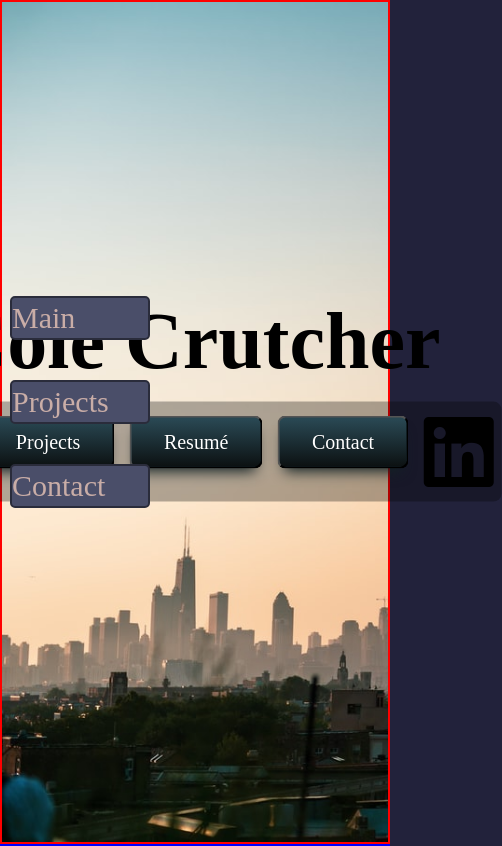
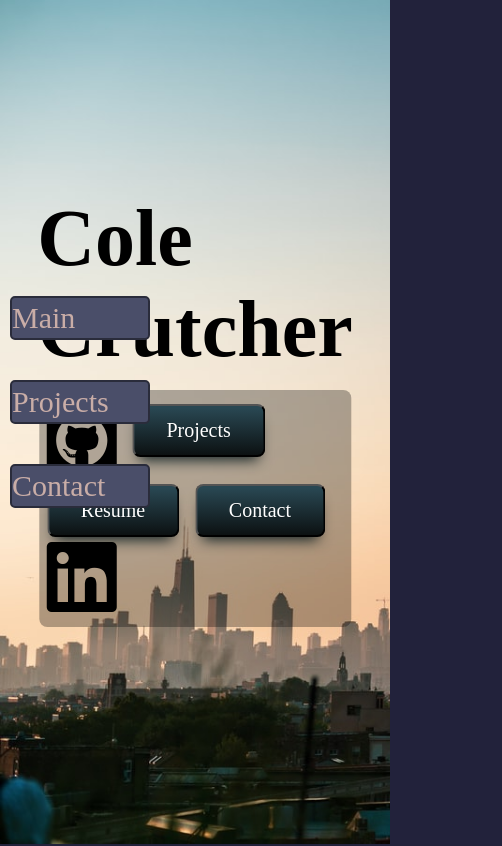
Before and after one commit to ccrutcher/portfolio, a React (Create React App) app: page / in a window 390 px wide. Shown: the top 846 px of the page, 502 px wide, since content can reach past the window. Built offline with nearby package versions, Linux system fonts and the light colour scheme.

Commit message:
Further mobile friendly changes. Main now friendly.

```diff
--- a/src/App.css
+++ b/src/App.css
@@ -22,10 +22,6 @@ body {
   font-family: Bookman;
 }
 
-.main-section {
-  border: 2px solid red;
-}
-
 .nav-link {
   background-color: #4a4e69;
   margin-bottom: 40px;
@@ -40,7 +36,6 @@ body {
   background-color: #22223b;
   display: flexbox;
   flex-shrink: 0;
-  border: 2px solid blue;
 }
 
 .contact-section {
--- a/src/sections/Main.css
+++ b/src/sections/Main.css
@@ -16,6 +16,7 @@
 
 .main-content {
   display: flex;
+  flex-wrap: wrap;
   justify-content: center;
   margin-top: 15px;
   margin-bottom: 15px;
@@ -36,15 +37,22 @@
   top: 45%;
   left: 50%;
   transform: translate(-50%, -45%);
+  min-width: 80vw;
+  max-width: 100vw;
+  align-items: center;
+  justify-content: center;
 }
 
 .links {
   display: flex;
+  flex-direction: row;
+  flex-wrap: wrap;
+  width: fit-content;
   background-color: rgba(0, 0, 0, 0.3);
   border-radius: 8px;
   padding-top: 10px;
   padding-bottom: 10px;
-  max-width: 100%;
+  max-width: 80vw;
 }
 
 .link {
--- a/src/sections/Main.js
+++ b/src/sections/Main.js
@@ -29,7 +29,7 @@ export class Main extends Component {
               offset={0}
               duration={500}
             >
-              <button type='button' className='main-button'>
+              <button className='main-button'>
                 Projects
               </button>
             </Link>
@@ -39,7 +39,7 @@ export class Main extends Component {
                 target='_blank'
                 rel='noopener noreferrer'
               >
-                <button className='contact-button'>Resumé</button>
+                <button className='main-button'>Resumé</button>
               </a>
             </div>
             <Link
@@ -51,7 +51,7 @@ export class Main extends Component {
               offset={0}
               duration={500}
             >
-              <button type='button' className='main-button'>
+              <button className='main-button'>
                 Contact
               </button>
             </Link>
--- a/src/sections/Project.css
+++ b/src/sections/Project.css
@@ -28,7 +28,6 @@
   margin: em 0;
   width: 80%;
   font-family: Bookman;
-  border: 2px solid red;
 }
 
 .project {
```
